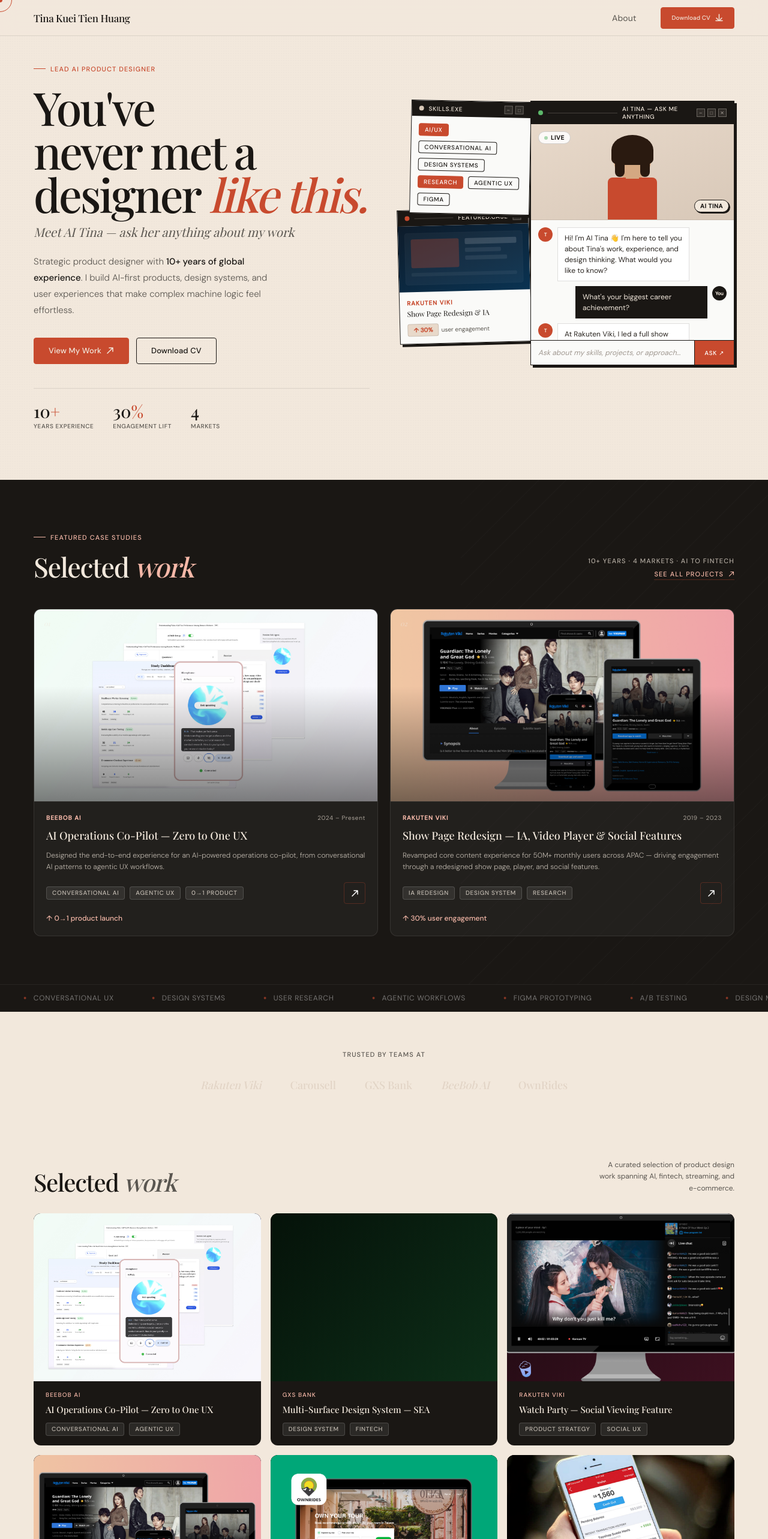
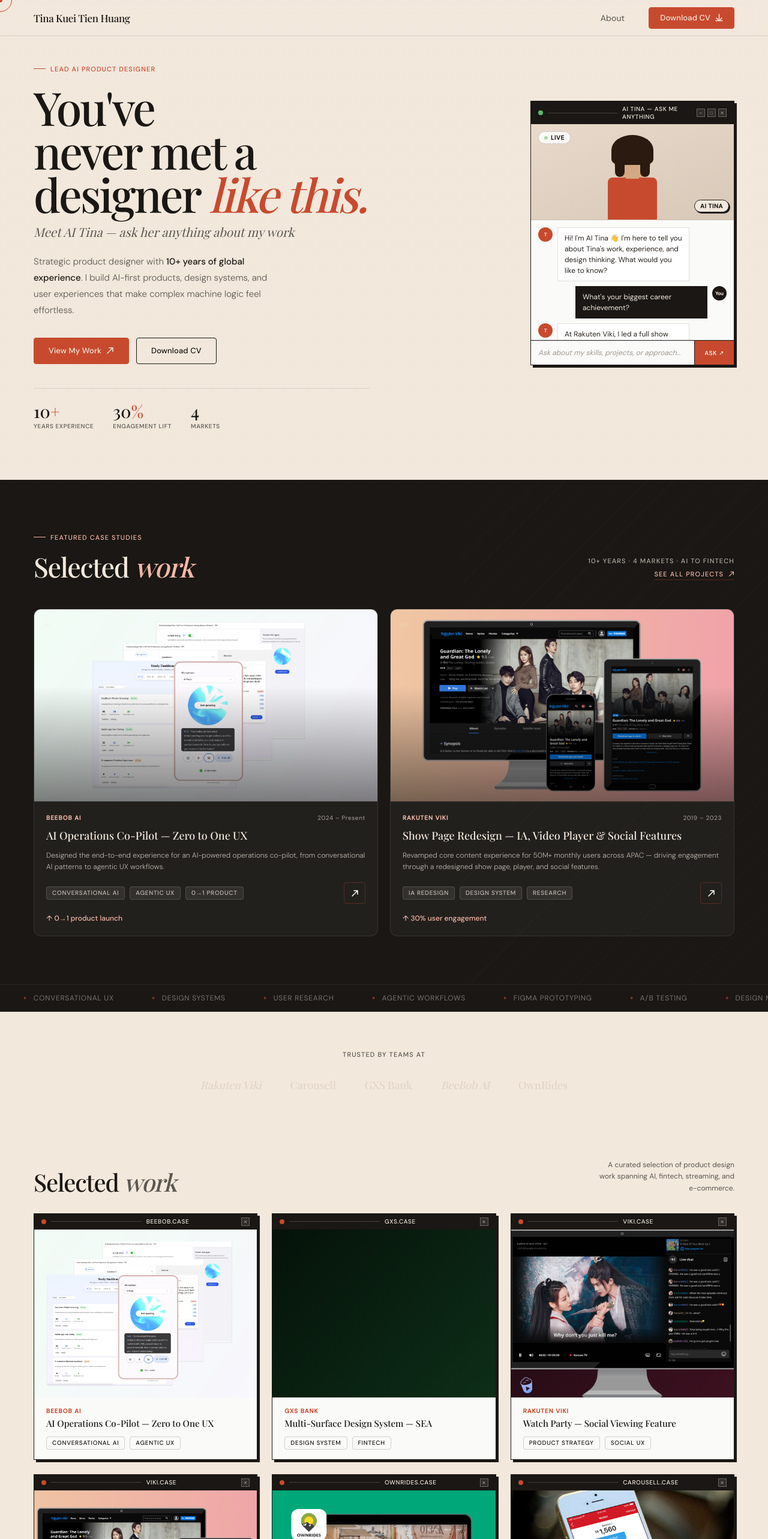
Before and after one commit to kt-huang-34/portfolio-v2, a Next.js app in the folder nextjs-app/: page / in a window 1280 px wide. Shown: the top 2566 px of the page at 60% size. Built offline with nearby package versions, Linux system fonts and the light colour scheme.

Commit message:
update the homepage style

```diff
--- a/nextjs-app/src/app/globals.css
+++ b/nextjs-app/src/app/globals.css
@@ -210,7 +210,7 @@ body {
 .btn-sm {
   height: var(--btn-height-sm);
   padding: 0 var(--btn-padding-x-sm);
-  font-size: var(--text-xs);
+  font-size: var(--btn-font-size);
 }
 
 /* ----------------------------------------------------------
--- a/nextjs-app/src/components/home/AboutTeaser.tsx
+++ b/nextjs-app/src/components/home/AboutTeaser.tsx
@@ -1,15 +1,27 @@
-import { Button, Tag, ArrowIcon, SectionLabel } from '@/components/ui';
-
-const chips = ['AI Product Design', 'Design Systems', 'Conversational UX', 'Research', 'Figma', 'Mentorship'];
+import { Button, ArrowIcon, SectionLabel } from '@/components/ui';
 
 export function AboutTeaser() {
   return (
     <section className="about-teaser reveal">
       <div className="about-teaser-left">
-        <div className="teaser-portrait">
-          <div className="tp-badge">Available for hire</div>
-          <div className="tp-location"><span aria-hidden="true">📍</span> Singapore</div>
-          <img src="/images/selfie.png" alt="Tina Huang" />
+        <div className="retro-window portrait-skills">
+          <div className="retro-titlebar">
+            <div className="retro-titlebar-dot rtd-sand" />
+            <span className="retro-titlebar-title">Available for Hire</span>
+            <div className="retro-titlebar-controls">
+              <div className="retro-titlebar-btn">–</div>
+              <div className="retro-titlebar-btn">□</div>
+            </div>
+          </div>
+          <div className="portrait-skills-photo">
+            <div className="tp-location"><span aria-hidden="true">📍</span> Singapore</div>
+            <img src="/images/selfie.png" alt="Tina Huang" />
+          </div>
+          <div className="win-skills-body">
+            {['AI/UX', 'Conversational AI', 'Design Systems', 'Research', 'Agentic UX', 'Figma'].map((skill, i) => (
+              <span key={skill} className={`skill-tag ${i % 3 === 0 ? 'active' : ''}`}>{skill}</span>
+            ))}
+          </div>
         </div>
       </div>
 
@@ -21,19 +33,9 @@ export function AboutTeaser() {
         <p className="about-teaser-body">
           10+ years designing products people love — from streaming platforms to AI co-pilots. I blend strategic thinking with meticulous craft, specialising in complex, multi-market product experiences.
         </p>
-        <div className="about-teaser-chips">
-          {chips.map(c => (
-            <Tag key={c} variant="outline">{c}</Tag>
-          ))}
-        </div>
-        <div className="about-teaser-links">
-          <Button variant="primary" href="/about">
-            More About Me <ArrowIcon />
-          </Button>
-          <Button variant="ghost" href="https://docs.google.com/document/d/1ZCq3snzfjolB85sXl9eF652BWbaDVdoiIfzHL363aho/edit?usp=sharing" target="_blank">
-            Download CV
-          </Button>
-        </div>
+        <Button variant="primary" href="/about">
+          More About Me <ArrowIcon />
+        </Button>
       </div>
     </section>
   );
--- a/nextjs-app/src/components/home/Hero.css
+++ b/nextjs-app/src/components/home/Hero.css
@@ -111,7 +111,7 @@
 
 /* Retro OS window chrome */
 .retro-window {
-  position: absolute;
+  position: relative;
   background: var(--off-white);
   border: var(--border-width) solid var(--near-black);
   border-radius: var(--radius-none);
@@ -179,6 +179,7 @@
 
 /* Win: Skills */
 .win-skills {
+  position: absolute;
   width: 200px;
   top: var(--space-5);
   left: var(--space-5);
@@ -214,6 +215,7 @@
 
 /* Win: Project peek */
 .win-project {
+  position: absolute;
   width: 220px;
   top: 200px;
   left: 0;
@@ -263,6 +265,7 @@
 
 /* Win: AI Tina */
 .win-tina {
+  position: absolute;
   width: 340px;
   top: var(--space-5);
   right: 0;
@@ -315,23 +318,14 @@
     gap: var(--space-4);
   }
 
-  .retro-window {
-    position: relative !important;
-    top: auto !important;
-    left: auto !important;
-    right: auto !important;
-    transform: none !important;
-  }
-
-  .win-skills {
-    width: 100%;
-  }
-
-  .win-project {
-    width: 100%;
-  }
-
+  .win-skills,
+  .win-project,
   .win-tina {
+    position: relative;
+    top: auto;
+    left: auto;
+    right: auto;
+    transform: none;
     width: 100%;
   }
 }
--- a/nextjs-app/src/components/home/Hero.tsx
+++ b/nextjs-app/src/components/home/Hero.tsx
@@ -38,52 +38,6 @@ export function Hero() {
 
       {/* Right: retro windows */}
       <div className="hero-right">
-        {/* Window: Skills */}
-        <div className="retro-window win-skills">
-          <div className="retro-titlebar">
-            <div className="retro-titlebar-dot rtd-sand" />
-            <span className="retro-titlebar-title">Skills.exe</span>
-            <div className="retro-titlebar-controls">
-              <div className="retro-titlebar-btn">–</div>
-              <div className="retro-titlebar-btn">□</div>
-            </div>
-          </div>
-          <div className="win-skills-body">
-            {['AI/UX', 'Conversational AI', 'Design Systems', 'Research', 'Agentic UX', 'Figma'].map((skill, i) => (
-              <span key={skill} className={`skill-tag ${i % 3 === 0 ? 'active' : ''}`}>{skill}</span>
-            ))}
-          </div>
-        </div>
-
-        {/* Window: Project peek */}
-        <div className="retro-window win-project">
-          <div className="retro-titlebar">
-            <div className="retro-titlebar-dot rtd-coral" />
-            <div className="retro-titlebar-line" />
-            <span className="retro-titlebar-title">Featured.case</span>
-            <div className="retro-titlebar-controls">
-              <div className="retro-titlebar-btn">✕</div>
-            </div>
-          </div>
-          <div className="win-project-img fi-viki">
-            <svg width="100%" height="100%" viewBox="0 0 220 110" fill="none" preserveAspectRatio="xMidYMid slice">
-              <rect x="12" y="12" width="196" height="86" rx="4" fill="rgba(255,255,255,0.04)" stroke="rgba(255,255,255,0.07)" strokeWidth="0.5"/>
-              <rect x="22" y="22" width="80" height="48" rx="3" fill="rgba(200,74,46,0.3)"/>
-              <rect x="112" y="22" width="86" height="10" rx="2" fill="rgba(255,255,255,0.15)"/>
-              <rect x="112" y="38" width="60" height="7" rx="2" fill="rgba(255,255,255,0.08)"/>
-              <rect x="112" y="51" width="70" height="7" rx="2" fill="rgba(255,255,255,0.08)"/>
-              <rect x="22" y="78" width="176" height="6" rx="2" fill="rgba(255,255,255,0.05)"/>
-            </svg>
-          </div>
-          <div className="win-project-info">
-            <div className="win-project-co">Rakuten Viki</div>
-            <div className="win-project-title">Show Page Redesign &amp; IA</div>
-            <div className="win-project-stat">
-              <StatPill>↑ 30%</StatPill> user engagement
-            </div>
-          </div>
-        </div>
-
         {/* Window: AI Tina chat */}
         <ChatWindow />
       </div>
--- a/nextjs-app/src/components/home/WorkGrid.tsx
+++ b/nextjs-app/src/components/home/WorkGrid.tsx
@@ -3,6 +3,7 @@ import Link from 'next/link';
 
 interface WorkItem {
   company: string;
+  shortName: string;
   title: string;
   tags: string[];
   bgClass: string;
@@ -13,13 +14,13 @@ interface WorkItem {
 
 const works: WorkItem[] = [
   /* Row 1 */
-  { company: 'BeeBob AI', title: 'AI Operations Co-Pilot — Zero to One UX', tags: ['Conversational AI', 'Agentic UX'], bgClass: 'wc-beebob', href: '/case-study/beebob', coverImage: '/images/cover-beebob.jpg' },
-  { company: 'GXS Bank', title: 'Multi-Surface Design System — SEA', tags: ['Design System', 'Fintech'], bgClass: 'wc-gxs', href: '/case-study/gxs' },
-  { company: 'Rakuten Viki', title: 'Watch Party — Social Viewing Feature', tags: ['Product Strategy', 'Social UX'], bgClass: 'wc-watchparty', href: '/images/watchparty-full.png', coverImage: '/images/cover-watchparty.png', fullImage: '/images/watchparty-full.png' },
+  { company: 'BeeBob AI', shortName: 'BeeBob', title: 'AI Operations Co-Pilot — Zero to One UX', tags: ['Conversational AI', 'Agentic UX'], bgClass: 'wc-beebob', href: '/case-study/beebob', coverImage: '/images/cover-beebob.jpg' },
+  { company: 'GXS Bank', shortName: 'GXS', title: 'Multi-Surface Design System — SEA', tags: ['Design System', 'Fintech'], bgClass: 'wc-gxs', href: '/case-study/gxs' },
+  { company: 'Rakuten Viki', shortName: 'Viki', title: 'Watch Party — Social Viewing Feature', tags: ['Product Strategy', 'Social UX'], bgClass: 'wc-watchparty', href: '/images/watchparty-full.png', coverImage: '/images/cover-watchparty.png', fullImage: '/images/watchparty-full.png' },
   /* Row 2 */
-  { company: 'Rakuten Viki', title: 'Show Page Redesign & IA Overhaul', tags: ['IA Redesign', 'Design System'], bgClass: 'wc-viki', href: '/case-study/viki-show-page', coverImage: '/images/cover-viki.png' },
-  { company: 'OwnRides', title: 'Ride-Hailing Platform — Full UX', tags: ['Marketplace', 'Mobile'], bgClass: 'wc-ownrides', href: '/images/ownrides-full.png', coverImage: '/images/cover-ownrides.png', fullImage: '/images/ownrides-full.png' },
-  { company: 'Carousell', title: 'Payment & Shipping — Cross-Market UX', tags: ['E-Commerce', 'Payment UX'], bgClass: 'wc-carousell', href: '/images/carousell-full.png', coverImage: '/images/cover-carousell.png', fullImage: '/images/carousell-full.png' },
+  { company: 'Rakuten Viki', shortName: 'Viki', title: 'Show Page Redesign & IA Overhaul', tags: ['IA Redesign', 'Design System'], bgClass: 'wc-viki', href: '/case-study/viki-show-page', coverImage: '/images/cover-viki.png' },
+  { company: 'OwnRides', shortName: 'OwnRides', title: 'Ride-Hailing Platform — Full UX', tags: ['Marketplace', 'Mobile'], bgClass: 'wc-ownrides', href: '/images/ownrides-full.png', coverImage: '/images/cover-ownrides.png', fullImage: '/images/ownrides-full.png' },
+  { company: 'Carousell', shortName: 'Carousell', title: 'Payment & Shipping — Cross-Market UX', tags: ['E-Commerce', 'Payment UX'], bgClass: 'wc-carousell', href: '/images/carousell-full.png', coverImage: '/images/cover-carousell.png', fullImage: '/images/carousell-full.png' },
 ];
 
 export function WorkGrid() {
@@ -33,6 +34,14 @@ export function WorkGrid() {
         {works.map((w, i) => {
           const cardContent = (
             <>
+              <div className="retro-titlebar">
+                <div className="retro-titlebar-dot rtd-coral" />
+                <div className="retro-titlebar-line" />
+                <span className="retro-titlebar-title">{w.shortName}.case</span>
+                <div className="retro-titlebar-controls">
+                  <div className="retro-titlebar-btn">✕</div>
+                </div>
+              </div>
               <div className={`work-img ${w.bgClass}`}>
                 <div className="work-img-inner">
                   {w.coverImage && (
@@ -45,20 +54,19 @@ export function WorkGrid() {
                 <div className="work-title">{w.title}</div>
                 <div className="work-tags">
                   {w.tags.map(t => (
-                    <span key={t} className="tag-base tag-muted">{t}</span>
+                    <span key={t} className="tag-base tag-outline">{t}</span>
                   ))}
                 </div>
               </div>
-              <div className="work-card-hover-line" />
             </>
           );
 
           return w.fullImage ? (
-            <a key={i} href={w.fullImage} target="_blank" rel="noopener noreferrer" className="work-card" aria-label={`${w.company}: ${w.title} (opens in new tab)`}>
+            <a key={i} href={w.fullImage} target="_blank" rel="noopener noreferrer" className="work-card retro-window" aria-label={`${w.company}: ${w.title} (opens in new tab)`}>
               {cardContent}
             </a>
           ) : (
-            <Link key={i} href={w.href} className="work-card">
+            <Link key={i} href={w.href} className="work-card retro-window">
               {cardContent}
             </Link>
           );
--- a/nextjs-app/src/components/home/sections.css
+++ b/nextjs-app/src/components/home/sections.css
@@ -113,20 +113,15 @@
   padding: var(--space-8) var(--page-gutter) var(--space-20);
   display: grid;
   grid-template-columns: repeat(3, 1fr);
-  gap: var(--space-4);
+  gap: var(--space-6);
 }
 
 .work-card {
-  border-radius: var(--radius-lg);
   overflow: hidden;
-  background: var(--near-black);
   cursor: none;
-  position: relative;
   text-decoration: none;
-  transition: transform 0.35s cubic-bezier(0.23, 1, 0.32, 1);
+  color: inherit;
 }
-
-.work-card:hover { transform: translateY(-5px); }
 
 .work-img {
   height: 280px;
@@ -165,15 +160,15 @@
   font-size: var(--text-xs);
   letter-spacing: var(--tracking-wider);
   text-transform: uppercase;
-  color: var(--coral-light);
-  margin-bottom: var(--space-2);
-  font-weight: 500;
+  color: var(--coral);
+  margin-bottom: var(--space-1);
+  font-weight: 600;
 }
 
 .work-title {
   font-family: var(--font-serif);
   font-size: var(--text-md);
-  color: var(--cream);
+  color: var(--near-black);
   font-weight: 500;
   line-height: 1.35;
   margin-bottom: var(--space-3);
@@ -185,19 +180,6 @@
   flex-wrap: wrap;
 }
 
-.work-card-hover-line {
-  position: absolute;
-  bottom: 0;
-  left: 0;
-  right: 0;
-  height: 2px;
-  background: var(--coral);
-  transform: scaleX(0);
-  transform-origin: left;
-  transition: transform 0.4s cubic-bezier(0.23, 1, 0.32, 1);
-}
-
-.work-card:hover .work-card-hover-line { transform: scaleX(1); }
 
 /* ══════════════════════════════════════
    ABOUT TEASER
@@ -213,19 +195,26 @@
   margin-top: var(--space-section);
 }
 
-.about-teaser-left { display: flex; justify-content: center; }
-
-.teaser-portrait {
-  position: relative;
-  width: 280px;
-  height: 320px;
-  flex-shrink: 0;
-  overflow: hidden;
-  border-radius: var(--radius-xl);
-  border: var(--border-width) solid var(--border-light);
+.about-teaser-left {
+  display: flex;
+  flex-direction: column;
+  align-items: center;
+  gap: var(--space-6);
 }
 
-.teaser-portrait img {
+.portrait-skills {
+  width: 320px;
+  transform: rotate(-1.2deg);
+}
+
+.portrait-skills-photo {
+  position: relative;
+  width: 100%;
+  height: 280px;
+  overflow: hidden;
+}
+
+.portrait-skills-photo img {
   width: 100%;
   height: 100%;
   object-fit: cover;
@@ -233,26 +222,9 @@
   display: block;
 }
 
-.tp-badge {
-  position: absolute;
-  top: var(--space-4);
-  right: var(--space-3);
-  background: var(--near-black);
-  color: var(--cream);
-  font-family: var(--font-sans);
-  font-size: 9px;
-  font-weight: 600;
-  letter-spacing: 0.08em;
-  text-transform: uppercase;
-  padding: var(--space-1) var(--space-3);
-  border-radius: var(--radius-sm);
-  z-index: 5;
-  box-shadow: 2px 2px 0 rgba(0, 0, 0, 0.2);
-}
-
 .tp-location {
   position: absolute;
-  bottom: var(--space-4);
+  bottom: var(--space-3);
   right: var(--space-3);
   background: rgba(255, 255, 255, 0.92);
   font-family: var(--font-sans);
@@ -440,9 +412,12 @@
     justify-content: flex-start;
   }
 
-  .teaser-portrait {
-    width: 220px;
-    height: 260px;
+  .portrait-skills {
+    width: 100%;
+  }
+
+  .portrait-skills-photo {
+    height: 220px;
   }
 
   .about-teaser-body {
--- a/nextjs-app/src/components/layout/Footer.tsx
+++ b/nextjs-app/src/components/layout/Footer.tsx
@@ -5,7 +5,7 @@ export function Footer() {
     <footer role="contentinfo">
       <div className="footer-logo">Tina Kuei Tien Huang</div>
       <div className="footer-links">
-        <a href="https://www.linkedin.com/in/tinakueitienhuang/" target="_blank" rel="noopener noreferrer">
+        <a href="https://www.linkedin.com/in/kuei-tien-huang/" target="_blank" rel="noopener noreferrer">
           LinkedIn<span className="sr-only"> (opens in new tab)</span>
         </a>
       </div>
```
